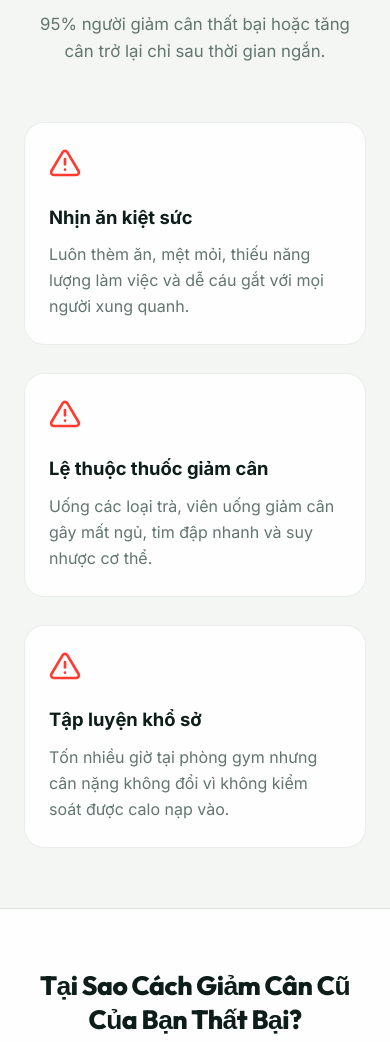
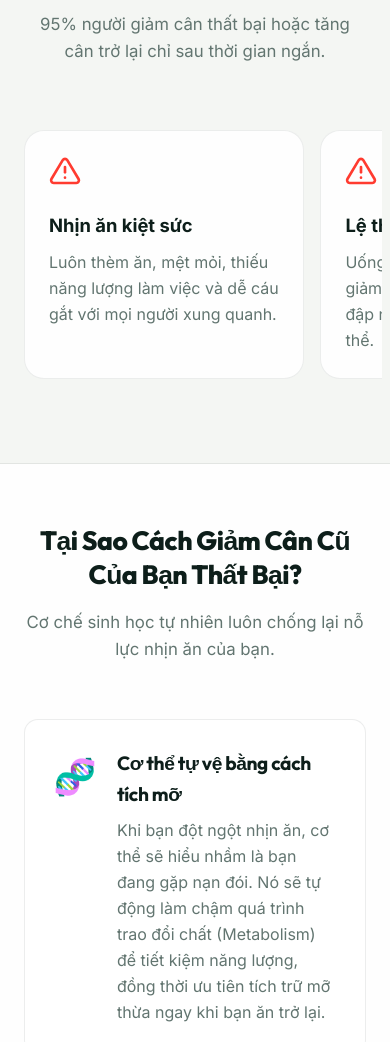
Before and after one commit to dinhkhanhtung/affiliate-lose-weight, a website: page index.html in a window 390 px wide. Shown: the part 980-2022 px from the top of the page. Drawn offline with nearby package versions, Linux system fonts and the light colour scheme.

Commit message:
Convert pain points, bonuses, and testimonials grids into premium horizontal scroll slides on mobile

```diff
--- a/style.css
+++ b/style.css
@@ -1333,10 +1333,36 @@ nav {
         line-height: 1.35;
     }
 
-    /* Phân bổ grid quà tặng cột đơn trên mobile */
-    .bonus-grid {
-        grid-template-columns: 1fr;
-        gap: 20px;
+    /* Chuyển đổi các danh sách dài thành thanh vuốt ngang (Horizontal Swiping Slider) trên di động */
+    .pain-grid, .bonus-grid, .testimonials-grid {
+        display: flex !important;
+        overflow-x: auto !important;
+        scroll-snap-type: x mandatory !important;
+        scroll-behavior: smooth !important;
+        -webkit-overflow-scrolling: touch !important;
+        gap: 16px !important;
+        padding: 8px 16px 24px 16px !important; /* Lề trái phải để không dính sát mép */
+        margin-left: -16px !important; /* Tràn lề để vuốt ra sát mép màn hình */
+        margin-right: -16px !important;
+        scrollbar-width: none !important;
+    }
+
+    .pain-grid::-webkit-scrollbar,
+    .bonus-grid::-webkit-scrollbar,
+    .testimonials-grid::-webkit-scrollbar {
+        display: none !important;
+    }
+
+    .pain-card, .bonus-card, .testimonial-card {
+        flex: 0 0 82% !important; /* Lộ 18% card tiếp theo để báo hiệu vuốt ngang */
+        max-width: 300px !important;
+        scroll-snap-align: center !important;
+        margin: 0 !important;
+        text-align: left !important;
+    }
+
+    .pain-card svg, .bonus-icon {
+        margin-left: 0 !important;
     }
 
     /* Tăng kích thước các đề mục và text để dễ đọc */
```
